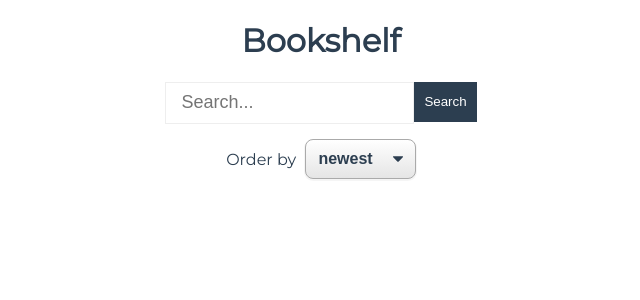
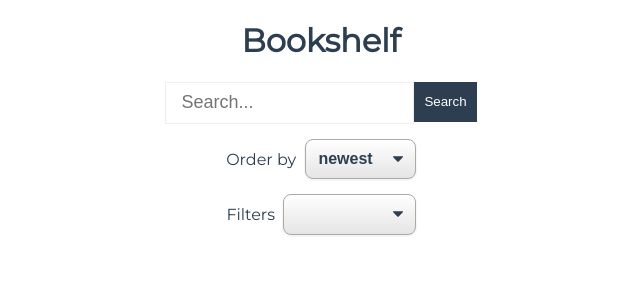
Before and after one commit to mark47546/Bookshelf, a Vue app: page / in a window 1280 px wide. Shown: the top 300 px of the page, without its empty margins (319-959 px from the left). Built offline with nearby package versions, Linux system fonts and the light colour scheme.

Commit message:
add filter free-ebooks function

```diff
--- a/src/App.vue
+++ b/src/App.vue
@@ -14,6 +14,15 @@
             <option value="relevance">relevance</option>
           </select>
         </div>
+        <div>
+            <label for="filter">Filters</label>&nbsp;
+            <select name="filter" v-model="filterBy" @change="filter">
+              <option value="free-ebooks">free-ebooks</option>
+              <option value="paid-ebooks">paid-ebooks</option>
+            </select>
+          </div>
+        <!-- <form @submit.prevent="filter">
+        </form> -->
       </form>
     </div>
     <div class="content">
@@ -33,8 +42,9 @@ export default {
       books: [],
       keyword: '',
       orderBy: 'newest',
-      maxResults: '10',
-      loadState: ''
+      maxResults: '20',
+      loadState: '',
+      filterBy: ''
     }
   },
   methods: {
@@ -51,7 +61,22 @@ export default {
           this.books = response.data.items
           this.loadState = 'success'
         })
-    }
+    },
+    filter() {
+      this.filterBy = 'free-ebooks'
+      this.loadState = 'loading'
+      axios
+        .get(
+          `https://www.googleapis.com/books/v1/volumes?q=intitle:${this.keyword}&filter=free-ebooks
+          &orderBy=${this.orderBy}&maxResults=${this.maxResults}`
+        )
+        .then(response => {
+          console.log(response.data.items)
+          this.books = response.data.items
+          this.loadState = 'success'
+        })
+    },
+
   },
   components: {
     BookList
```
